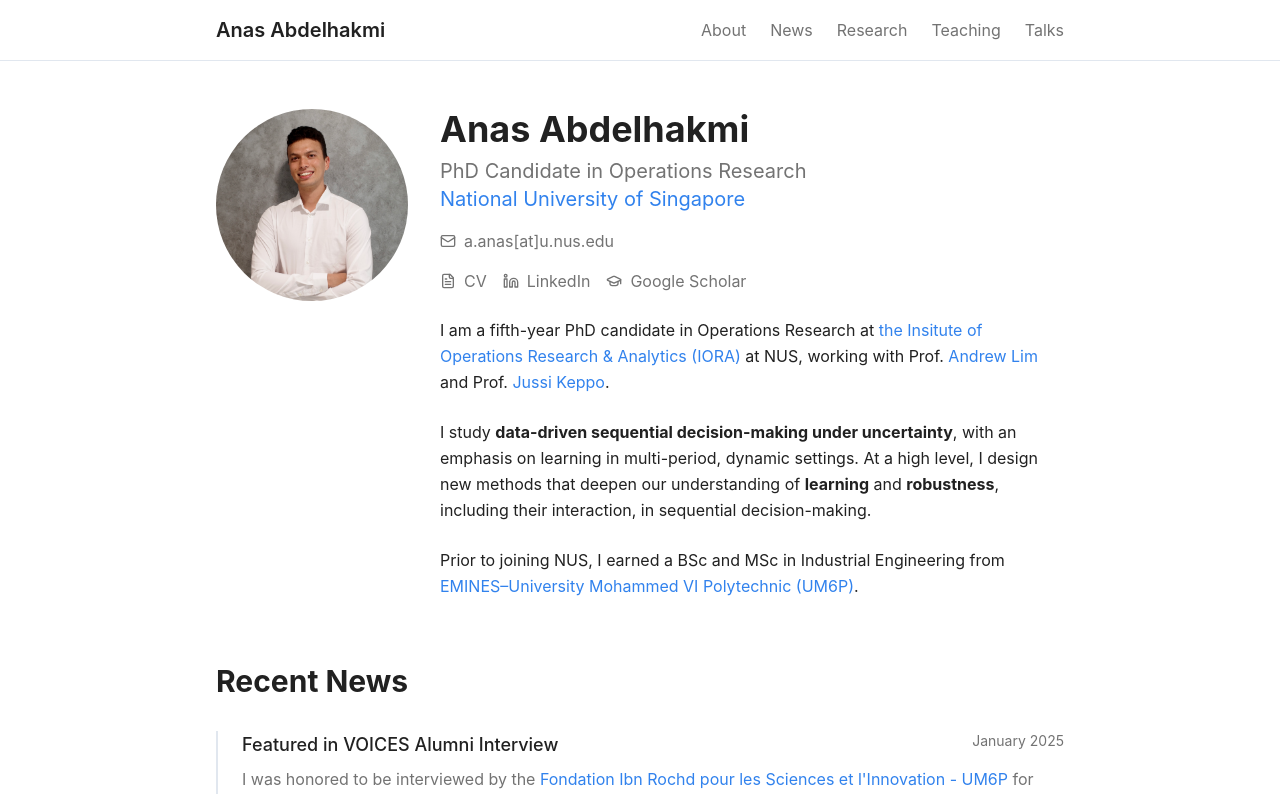
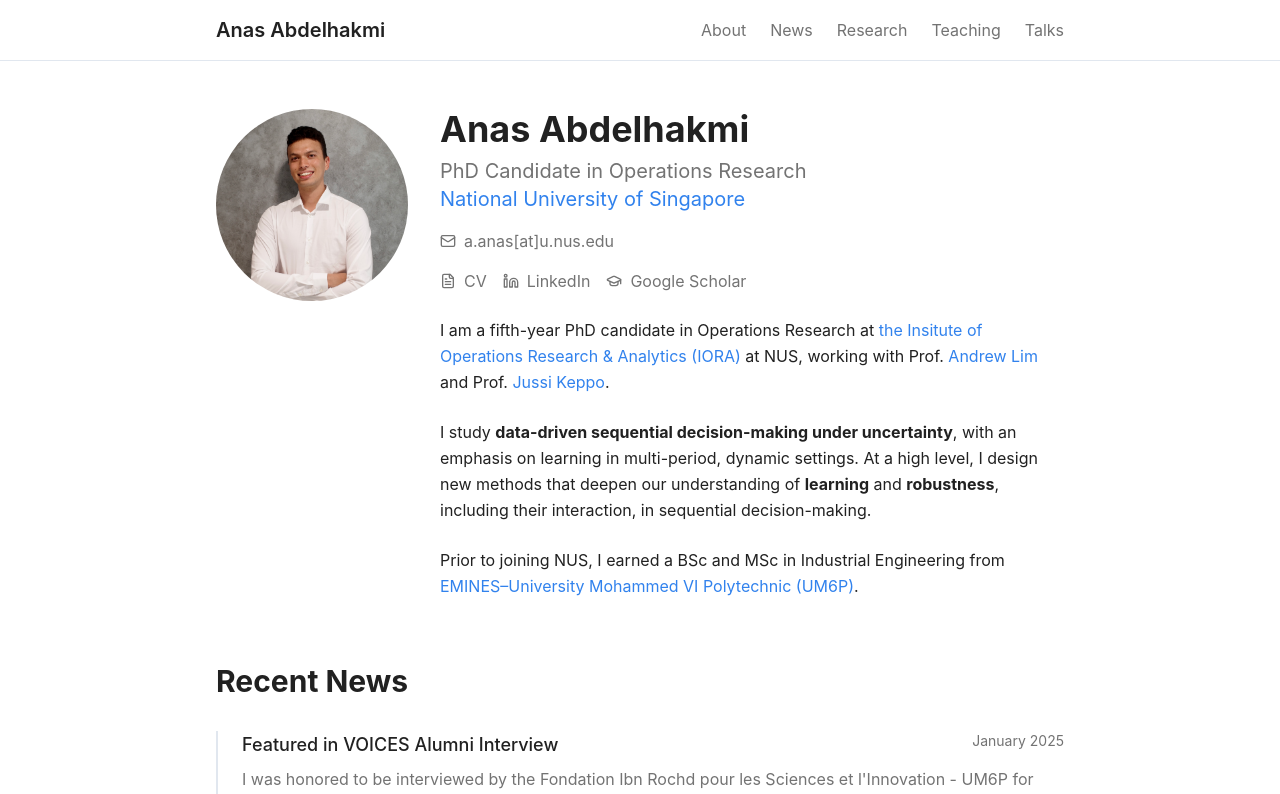
Before and after one commit to anasabdelhakmi/anasabdelhakmi.github.io, a React (Vite) app: page / in a window 1280 px wide. Shown: the top 794 px of the page. Built offline with nearby package versions, Linux system fonts and the light colour scheme.

Commit message:
Clarify interview link
Make the link to the interview more prominent by changing the text to "Read the full interview here" instead of linking the foundation's name.

```diff
--- a/src/pages/Index.tsx
+++ b/src/pages/Index.tsx
@@ -139,7 +139,7 @@ const Index = () => {
                 <h4 className="text-lg font-medium text-foreground">Featured in VOICES Alumni Interview</h4>
                 <span className="text-sm text-muted-foreground">January 2025</span>
               </div>
-              <p className="text-muted-foreground">I was honored to be interviewed by the <a href="https://lnkd.in/e5zbZAhU" className="text-primary hover:underline" target="_blank" rel="noopener noreferrer">Fondation Ibn Rochd pour les Sciences et l'Innovation - UM6P</a> for their VOICES series, sharing my journey from EMINES to my PhD research at NUS. <i>(Interview in French)</i></p>
+              <p className="text-muted-foreground">I was honored to be interviewed by the Fondation Ibn Rochd pour les Sciences et l'Innovation - UM6P for their VOICES series, sharing my journey from EMINES to my PhD research at NUS. <a href="https://lnkd.in/e5zbZAhU" className="text-primary hover:underline" target="_blank" rel="noopener noreferrer">Read the full interview here</a> <i>(in French)</i>.</p>
             </div>
 
             <div className="border-l-2 border-border pl-6">
```
